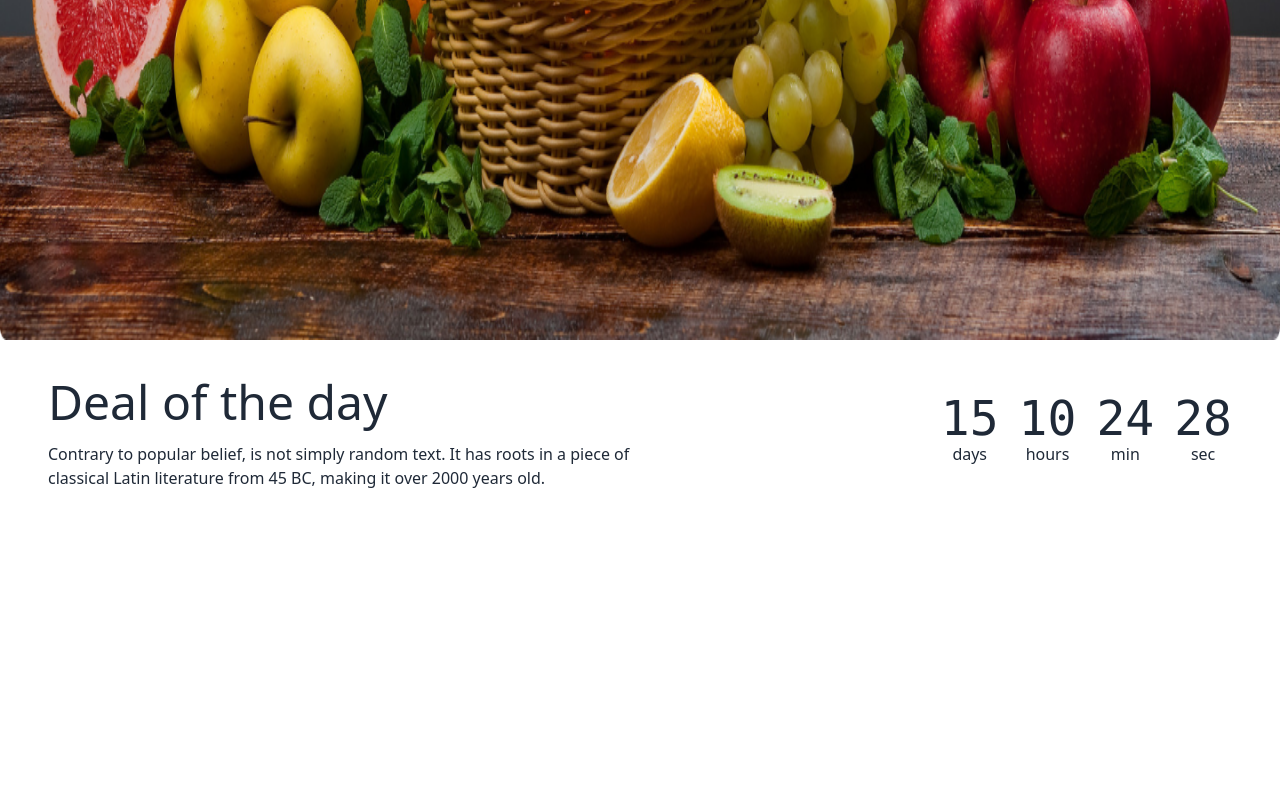
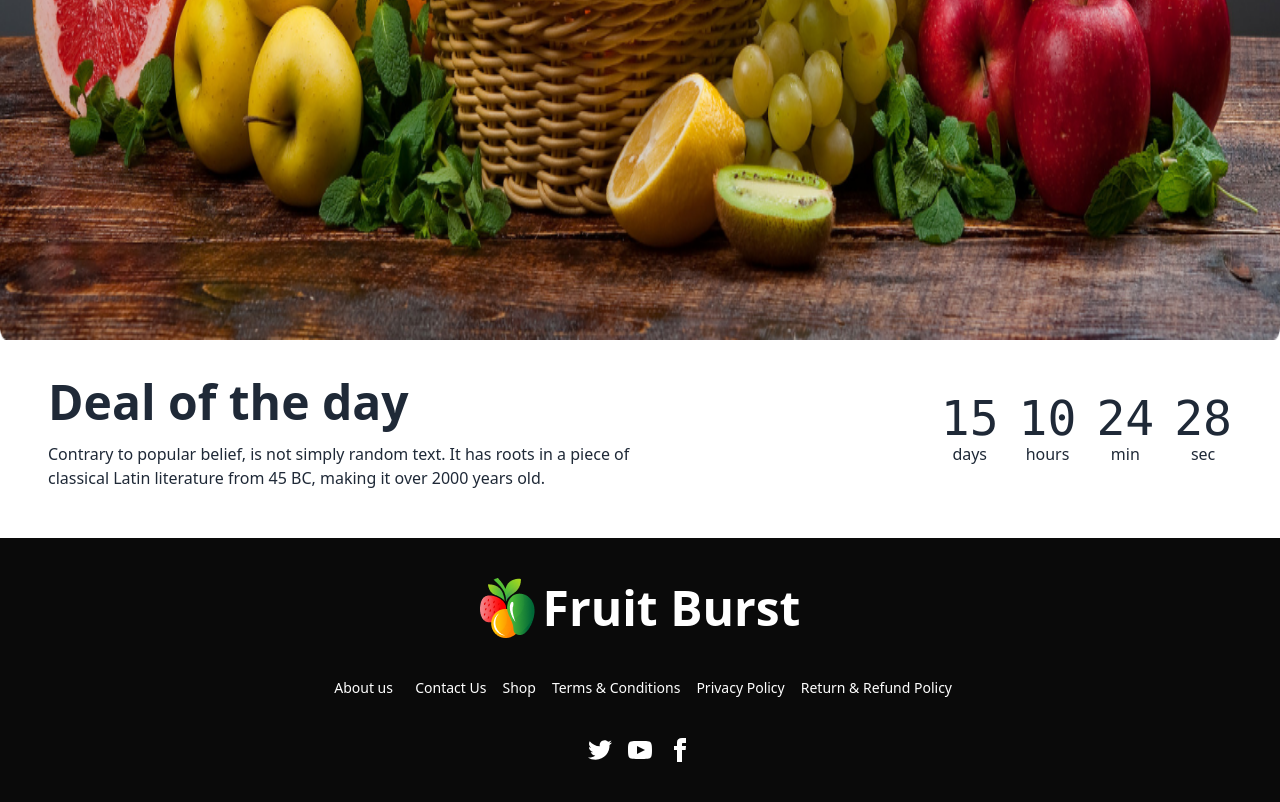
Before and after one commit to GolamMorshed1205/fruit-burst-tailwind-daisyui-website, a plain HTML site: page index.html in a window 1280 px wide. Shown: the part 728-1530 px from the top of the page. Before the commit the page ends 1266 px from the top, so only its background shows below. Drawn offline with nearby package versions, Linux system fonts and the light colour scheme; grey boxes are pictures that could not be loaded.

Commit message:
footer added

```diff
--- a/index.html
+++ b/index.html
@@ -12,9 +12,9 @@
 
 <body>
   <header>
-        <nav>
-            <div class="navbar bg-red-400 rounded-full flex justify-around my-4">
-                <div class="navbar-center hidden lg:flex">
+    <nav >
+      <div class="navbar bg-red-400 rounded-full flex justify-around text-white my-4">
+        <div class="font-medium	 navbar-center hidden lg:flex">
           <ul class="menu menu-horizontal px-1">
             <li><a>Home</a></li>
             <li><a>About Us</a></li>
@@ -24,10 +24,10 @@
         </div>
         <div>
           <img src="./images/logo.png" alt="">
-                  <p class="text-2xl">daisyUI</p>
+          <p class="text-3xl font-bold">Fruit Burst</p>
         </div>
         <div class="form-control">
-                  <input type="text" placeholder="Search" class="input input-bordered w-24 md:w-auto"/>
+          <input type="text" placeholder="Search" class="input input-bordered w-24 md:w-auto" />
         </div>
       </div>
       <div>
@@ -68,8 +68,9 @@
     <section>
       <div class="flex flex-col md:flex-row  justify-between mx-8 md:mx-12   my-8">
         <div class="md:w-1/2 text-center md:text-start ">
-            <h1 class="text-5xl">Deal of the day</h1>
-            <p class="py-4">Contrary to popular belief, is not simply random text. It has roots in a piece of classical Latin literature from 45 BC, making it over 2000 years old.</p>
+          <h1 class="text-5xl font-bold">Deal of the day</h1>
+          <p class="py-4 font-medium	">Contrary to popular belief, is not simply random text. It has roots in a piece of classical
+            Latin literature from 45 BC, making it over 2000 years old.</p>
         </div>
         <div class="grid grid-flow-col gap-5 py-4 text-center">
           <div class="flex flex-col">
@@ -99,8 +100,40 @@
         </div>
       </div>
     </section>
-
   </main>
 </body>
+<footer class="footer footer-center text-white p-10 bg-[#0a0a0a]">
+  <div class="flex flex-row font-bold	">
+    <img src="./images/logo.png" alt="">
+    <h1 class="text-5xl">Fruit Burst</h1>
+  </div>
+  <div class="grid grid-cols-2 md:grid-flow-col gap-4">
+    <a class="link link-hover">About us</a>
+    <a class="link link-hover">Contact Us</a>
+    <a class="link link-hover">Shop</a>
+    <a class="link link-hover">Terms & Conditions</a>
+    <a class="link link-hover">Privacy Policy</a>
+    <a class="link link-hover">Return & Refund Policy</a>
+  </div>
+  <div>
+    <div class="grid grid-flow-col gap-4">
+      <a class="link"><svg xmlns="http://www.w3.org/2000/svg" width="24" height="24" viewBox="0 0 24 24" class="fill-current">
+          <path
+            d="M24 4.557c-.883.392-1.832.656-2.828.775 1.017-.609 1.798-1.574 2.165-2.724-.951.564-2.005.974-3.127 1.195-.897-.957-2.178-1.555-3.594-1.555-3.179 0-5.515 2.966-4.797 6.045-4.091-.205-7.719-2.165-10.148-5.144-1.29 2.213-.669 5.108 1.523 6.574-.806-.026-1.566-.247-2.229-.616-.054 2.281 1.581 4.415 3.949 4.89-.693.188-1.452.232-2.224.084.626 1.956 2.444 3.379 4.6 3.419-2.07 1.623-4.678 2.348-7.29 2.04 2.179 1.397 4.768 2.212 7.548 2.212 9.142 0 14.307-7.721 13.995-14.646.962-.695 1.797-1.562 2.457-2.549z">
+          </path>
+        </svg></a>
+      <a class="link"><svg xmlns="http://www.w3.org/2000/svg" width="24" height="24" viewBox="0 0 24 24" class="fill-current">
+          <path
+            d="M19.615 3.184c-3.604-.246-11.631-.245-15.23 0-3.897.266-4.356 2.62-4.385 8.816.029 6.185.484 8.549 4.385 8.816 3.6.245 11.626.246 15.23 0 3.897-.266 4.356-2.62 4.385-8.816-.029-6.185-.484-8.549-4.385-8.816zm-10.615 12.816v-8l8 3.993-8 4.007z">
+          </path>
+        </svg></a>
+      <a class="link"><svg xmlns="http://www.w3.org/2000/svg" width="24" height="24" viewBox="0 0 24 24" class="fill-current">
+          <path
+            d="M9 8h-3v4h3v12h5v-12h3.642l.358-4h-4v-1.667c0-.955.192-1.333 1.115-1.333h2.885v-5h-3.808c-3.596 0-5.192 1.583-5.192 4.615v3.385z">
+          </path>
+        </svg></a>
+    </div>
+  </div>
+</footer>
 
 </html>
```
Lines whose indentation alone changed are shown as unchanged.
